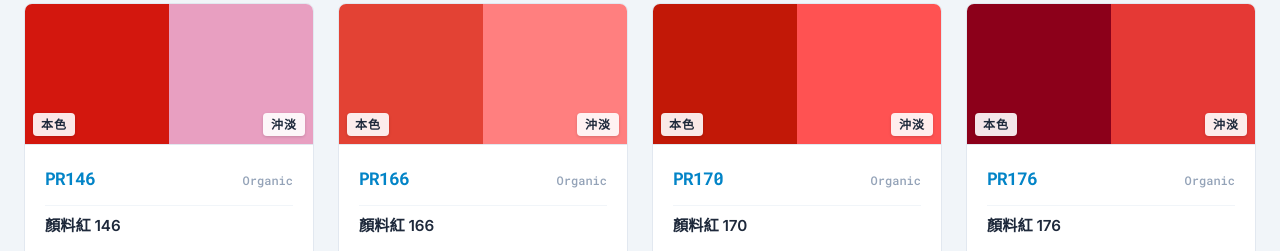
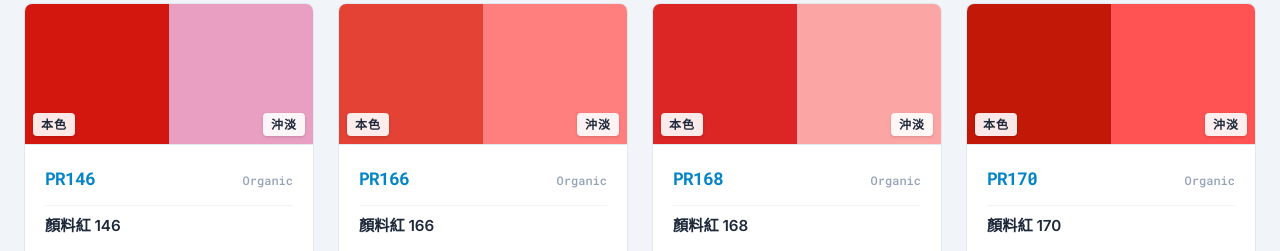
Before and after one commit to sam880606/hwashine, a plain HTML site: page products.html in a window 1280 px wide. Shown: the part 1611-1862 px from the top of the page. Drawn offline with Linux system fonts and the light colour scheme.

Commit message:
Update products.html

```diff
--- a/products.html
+++ b/products.html
@@ -668,6 +668,7 @@ const organicPigments = [
   { code: "PR122", name: "顏料紅 122", cat: "紅色", light: 8, heat: 5, cost: 4, mass: "#5B0011", tint: "#E88FD3", apps: ["尼龍", "高耐候", "無鹵素"] },
   { code: "PR146", name: "顏料紅 146", cat: "紅色", light: 6, heat: 3, cost: 2, mass: "#D3170E", tint: "#E89FC1", apps: [] },
   { code: "PR166", name: "顏料紅 166", cat: "紅色", light: 8, heat: 5, cost: 3, mass: "#E34234", tint: "#FF7F7F", apps: [] },
+  { code: "PR168", name: "顏料紅 168", cat: "紅色", light: 8, heat: 5, cost: 5, mass: "#DC2626", tint: "#FCA5A5", apps: ["高耐候"] },
   { code: "PR170", name: "顏料紅 170", cat: "紅色", light: 5, heat: 3, cost: 2, mass: "#C21807", tint: "#FF5252", apps: ["無鹵素"] },
   { code: "PR176", name: "顏料紅 176", cat: "紅色", light: 7, heat: 4, cost: 4, mass: "#8C001A", tint: "#E53935", apps: ["無鹵素", "link: Pigmentred176.html"] },
   { code: "PR177", name: "顏料紅 177", cat: "紅色", light: 7, heat: 4, cost: 5, mass: "#89010F", tint: "#DA3555", apps: ["高耐候", "無鹵素"] },
```
